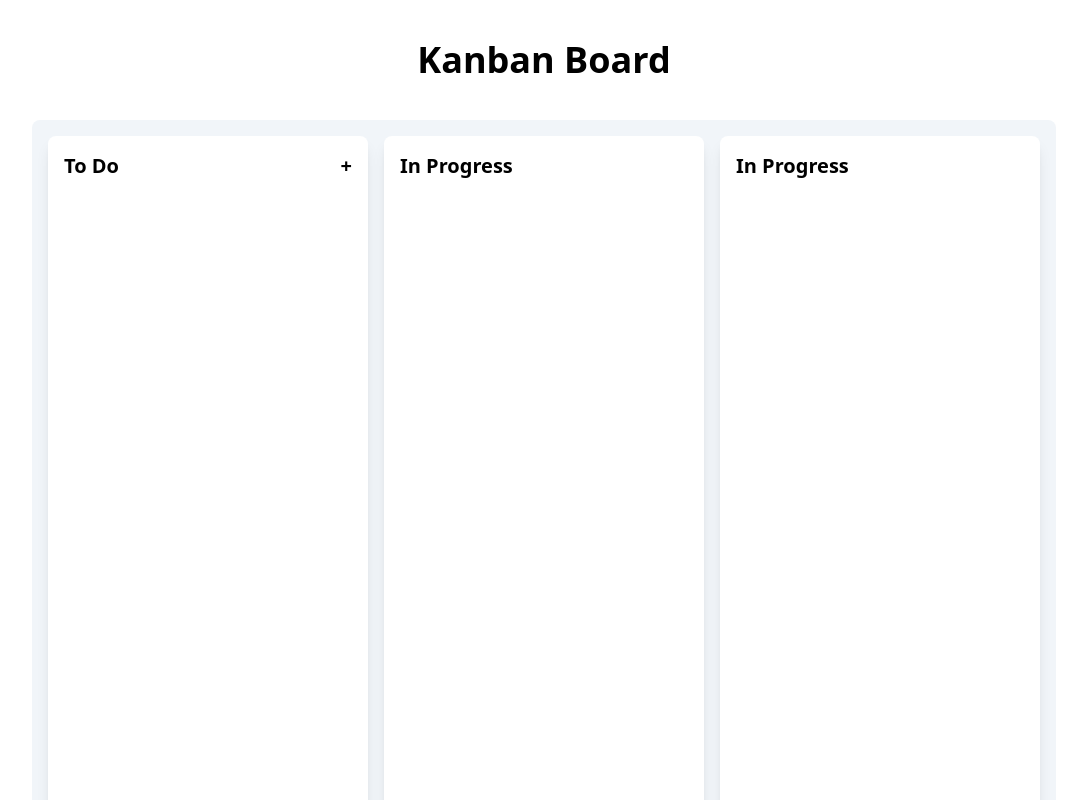
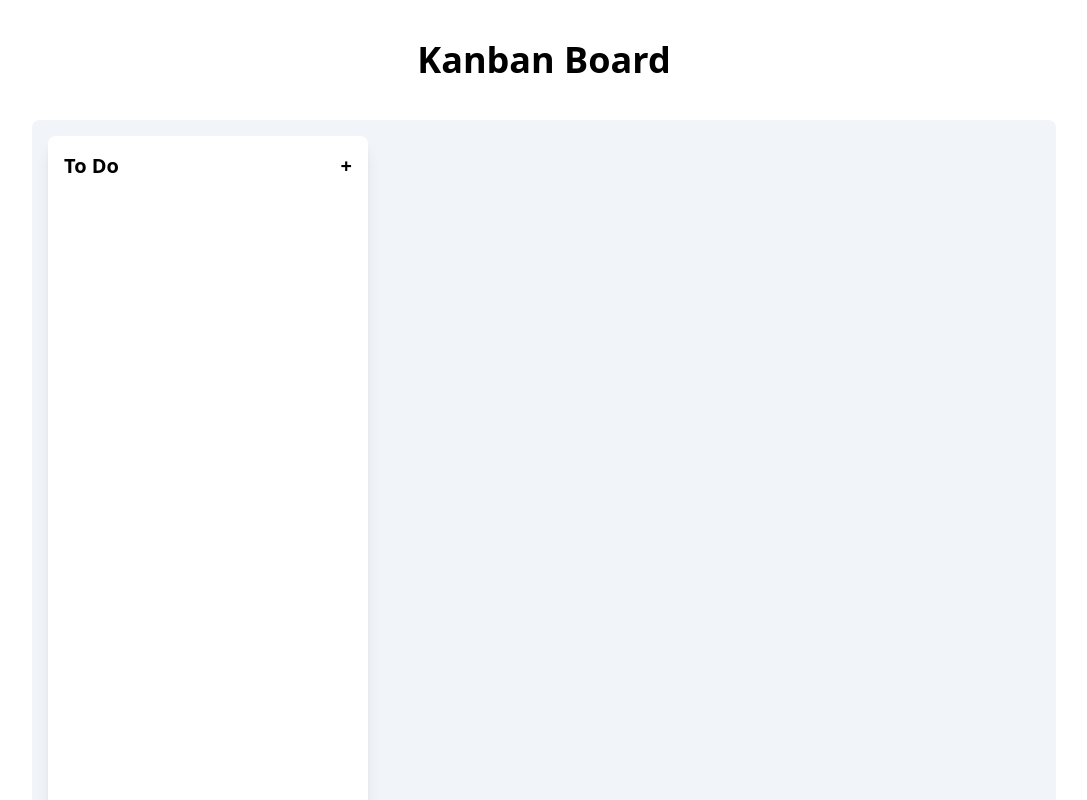
Before and after one commit to chitrap91/KanbanBoard, a React (Vite) app: page / in a window 1280 px wide. Shown: the top 800 px of the page, without its empty margins (96-1183 px from the left). Built offline with nearby package versions, Linux system fonts and the light colour scheme.

Commit message:
Added boards and callback function

```diff
--- a/src/App.jsx
+++ b/src/App.jsx
@@ -1,5 +1,5 @@
 
-import { use, useState } from 'react';
+import { useState } from 'react';
 import './App.css'
 import Board from './Board'
 import CreateTask from './CreateTask'
@@ -16,6 +16,8 @@ function App() {
 
   const [tasks, setTasks] = useState([]);
   const [isModalOpen, setIsModalOpen] = useState(false);
+  const [taskToUpdate, setTaskToUpdate] = useState({});
+  const columns = ["todo", "inprogress", "done"];
 
   useEffect(() => {
     const storageData = localStorage.getItem("tasks");
@@ -25,31 +27,48 @@ function App() {
   const sensors = useSensors(
     useSensor(PointerSensor, {
       activationConstraint: {
-        distance: 15,
+        distance: 10
       },
     })
   );
+  const handleDragEnd = (event) => {
+    const { active, over } = event;
+    if (!over) return;
+    const activeId = active.id;
+    const overId = over.id;
+
+
+    const activeTask = tasks.find((t) => t.id === activeId);
+    if (!activeTask) return;
+
+
+    const overContainer =
+      over.data.current?.sortable?.containerId || over.id;
+
+
+    const updatedTask = { ...activeTask, status: overContainer };
+    const columns = ["todo", "inprogress", "done"];
 
 
 
-  const handleDragEnd = (event) => {
-    const { active, over } = event;
+    const newTaskList = tasks.map((t) =>
+      t.id === activeId ? updatedTask : t
+    );
+    setTasks(newTaskList);
+    localStorage.setItem("tasks", JSON.stringify(newTaskList));
+  };
 
-    if (active.id !== over.id) {
-      setTasks((items) => {
-        const oldIndex = items.findIndex((item) => item.id === active.id);
-        const newIndex = items.findIndex((item) => item.id === over.id);
-        const newItems = [...items];
-        newItems.splice(oldIndex, 1);
-        newItems.splice(newIndex, 0, items[oldIndex]);
-        return newItems;
-      });
-    }
-  }
+
   function addTask(task) {
     const newTaskList = [...tasks, task];
     setTasks(newTaskList);
     localStorage.setItem("tasks", JSON.stringify(newTaskList));
+  }
+
+  function showUpdateForm(task) {
+    setTaskToUpdate(task);
+    showModal();
+
   }
 
   function updatedTask(updatedTask) {
@@ -61,6 +80,17 @@ function App() {
     const deleteTask = tasks.filter(t => t.id !== taskId);
     setTasks(deleteTask);
     localStorage.setItem("tasks", JSON.stringify(deleteTask));
+  }
+
+  function handleTask(operation, task) {
+    if (operation === 'add') {
+      addTask(task);
+    } else if (operation === 'update') {
+      updatedTask(task);
+    } else if (operation === 'delete') {
+      deleteTask(task.id);
+    }
+    hideModal();
   }
 
 
@@ -75,18 +105,29 @@ function App() {
 
 
   return (
+
+
+
     <>
       <Header />
-      {isModalOpen && <CreateTask hideModal={hideModal} addTask={addTask} />}
+      {isModalOpen ?
+        (
+          <CreateTask hideModal={hideModal} handleTask={handleTask} task={taskToUpdate} />
+        ) : (
 
-      <DndContext sensors={sensors} collisionDetection={closestCenter} onDragEnd={handleDragEnd}>
-        <SortableContext items={tasks} strategy={verticalListSortingStrategy}>
-          <Board tasks={tasks} updatedTask={updatedTask} deleteTask={deleteTask} showModal ={showModal}       />
+          <DndContext sensors={sensors} collisionDetection={closestCenter} onDragEnd={handleDragEnd}>
+            {columns.map((col) => (
+              <SortableContext key={col} items={tasks.filter((task) => task.status === col).map((t) => t.id)} strategy={verticalListSortingStrategy}>
+                <Board column={col} tasks={tasks.filter((task) => task.status === col)} showUpdateForm={showUpdateForm} deleteTask={deleteTask} showModal={showModal} />
 
-        </SortableContext>
+              </SortableContext>
+            ))}
 
 
-      </DndContext>
+          </DndContext>
+
+        )}
+
 
 
 
--- a/src/Board.jsx
+++ b/src/Board.jsx
@@ -6,7 +6,13 @@ import { CSS } from "@dnd-kit/utilities";
 import TaskCard from "./TaskCard";
 
 
-function Board({ tasks = [], updatedTask, deleteTask, showModal }) {
+function Board({ column, tasks = [], showUpdateForm, deleteTask, showModal }) {
+
+    const titles = {
+        todo: "To Do",
+        inprogress: "In Progress",
+        done: "Done",
+    };
 
 
     return (
@@ -19,36 +25,21 @@ function Board({ tasks = [], updatedTask, deleteTask, showModal }) {
                 <div className='bg-white rounded-lg shadow-lg p-4 h-screen overflow-y-auto'>
                     <div className='flex justify-between items-center mb-4'>
 
-                        <h2 className='text-xl font-bold '>To Do</h2>
-                        <button onClick={showModal} className="text-xl font-bold cursor-pointer">+</button>
-                    </div>
+                        <h2 className='text-xl font-bold '>{titles[column]}</h2>
+                        {column === "todo" && (
+
+                            <button onClick={showModal} className="text-xl font-bold cursor-pointer">+</button>
+
+                        )}     </div>
                     <div className='space-y-4'>
 
                         {tasks.map(task => (
-                            <TaskCard key={task.id} task={task} updatedTask={updatedTask} showModal={showModal} deleteTask={deleteTask} />
+                            <TaskCard key={task.id} task={task} showUpdateForm={showUpdateForm} deleteTask={deleteTask} />
+                        ))}
 
-
-                        ))}
 
                     </div>
                 </div>
-
-                <div className='bg-white rounded-lg shadow-lg p-4 h-screen overflow-y-auto'>
-
-                    <h2 className="text-xl font-bold mb-4">In Progress</h2>
-                    <div className='space-y-4'></div>
-                </div>
-
-
-                <div className='bg-white rounded-lg shadow-lg p-4 h-screen overflow-y-auto'>
-
-                    <h2 className="text-xl font-bold mb-4">In Progress</h2>
-                    <div className='space-y-4'></div>
-                </div>
-
-
-
-
 
 
 
--- a/src/CreateTask.jsx
+++ b/src/CreateTask.jsx
@@ -1,15 +1,17 @@
 import { useFormik } from "formik";
 
 
-function CreateTask({ hideModal, addTask }) {
+function CreateTask({ hideModal, handleTask, task = {} }) {
 
 
+    console.log(">>>>>>>> task in create", task);
 
     const formik = useFormik({
         initialValues: {
-            title: '',
-            description: '',
-            priority: ''
+            id: task.id || undefined,
+            title: task.title || '',
+            description: task.description || '',
+            priority: task.priority || ''
         },
         validate: (values) => {
             const errors = {};
@@ -27,13 +29,18 @@ function CreateTask({ hideModal, addTask }) {
         onSubmit: (values) => {
             // localStorage.setItem("tasks", JSON.stringify(values));
             console.log(values);
-            const newTask = {
-                id: Date.now(),
+            let operation = 'update';
+            if (values.id === undefined) {
+                values.id = Date.now();
+                operation = 'add';
+            }
+            const task = {
+                id: values.id,
                 title: values.title,
                 description: values.description,
                 priority: values.priority
             }
-            addTask(newTask);
+            handleTask(operation, task);
             formik.resetForm();
         }
     })
--- a/src/TaskCard.jsx
+++ b/src/TaskCard.jsx
@@ -3,7 +3,7 @@ import { CSS } from "@dnd-kit/utilities";
 import { FaRegEdit } from "react-icons/fa";
 import { MdOutlineDeleteOutline } from "react-icons/md";
 
-function TaskCard({ task, updatedTask, deleteTask }) {
+function TaskCard({ task, showUpdateForm, deleteTask }) {
     const { attributes, listeners, setNodeRef, transform, transition, isDragging } =
         useSortable({ id: task.id });
 
@@ -25,7 +25,7 @@ function TaskCard({ task, updatedTask, deleteTask }) {
                 <FaRegEdit
                     className="cursor-pointer text-blue-500 hover:text-blue-700"
                     onClick={() =>
-            updatedTask({ ...task, title: task.title + " (Updated)" })
+                        showUpdateForm(task)
                     }
                 />
                 <MdOutlineDeleteOutline
--- /dev/null
+++ b/src/node.js
@@ -0,0 +1,3 @@
+const os = require("os");
+const platform = os.platform();
+console.log(platform);
```
Lines whose indentation alone changed are shown as unchanged.
